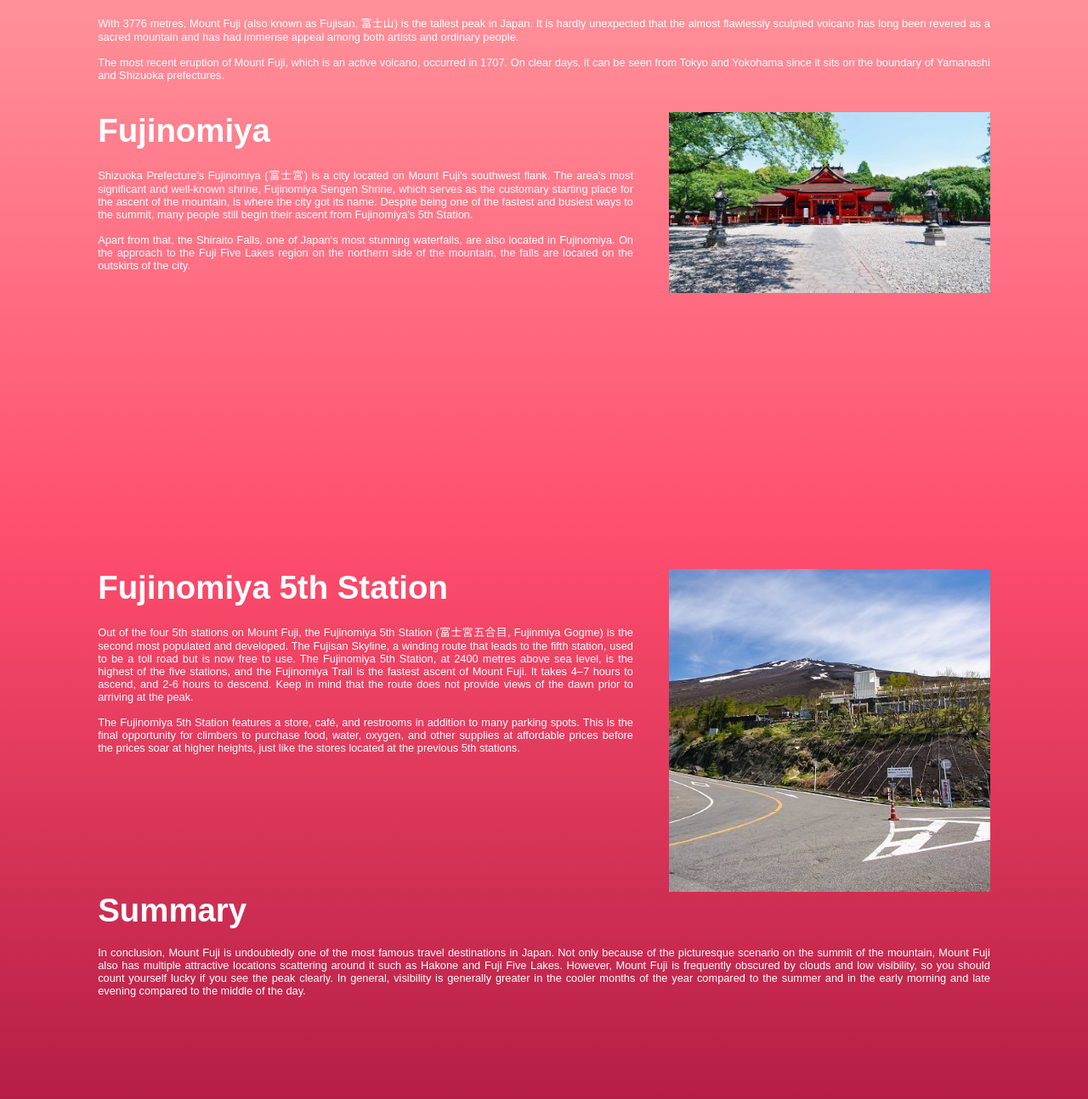
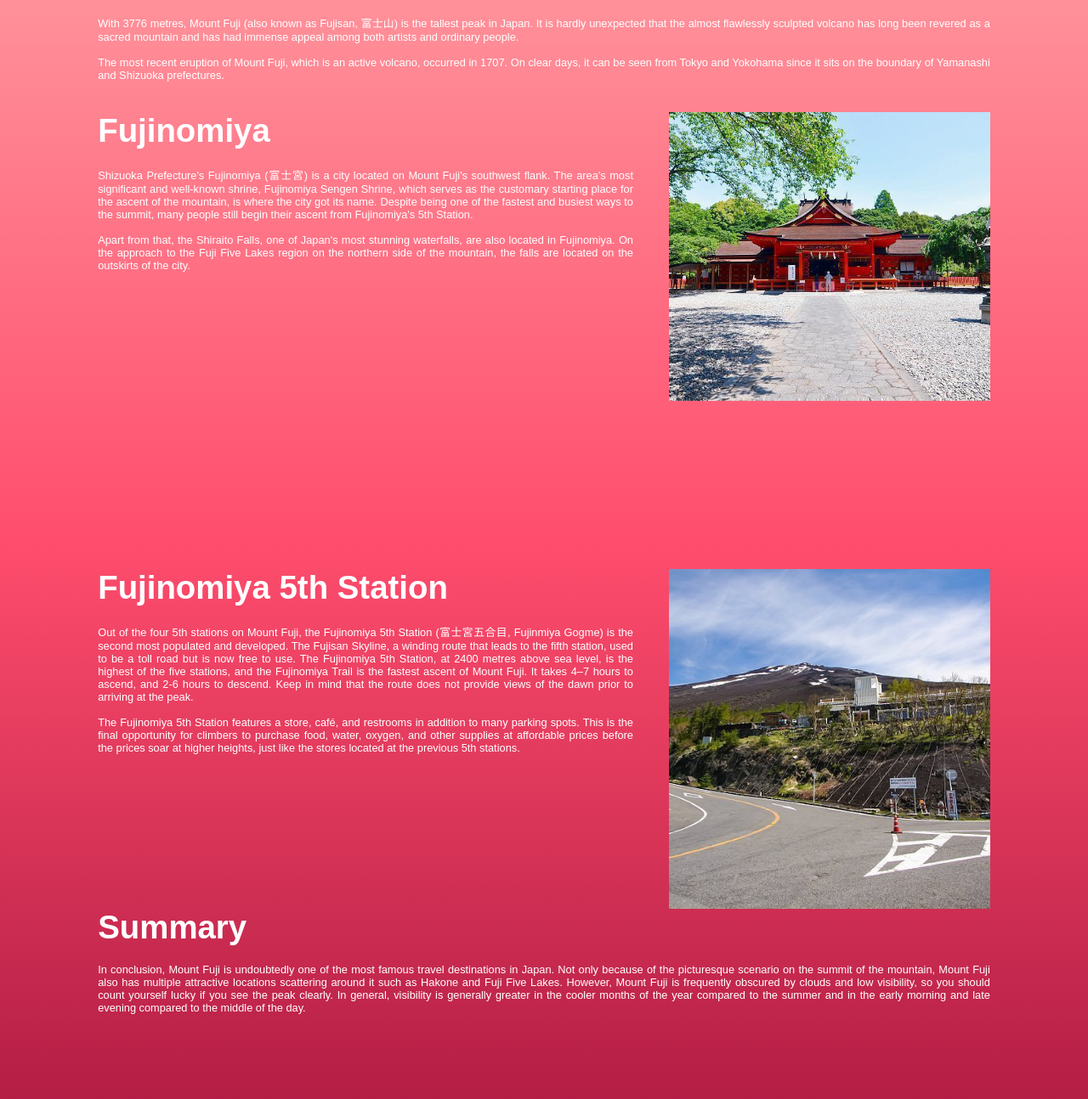
Before and after one commit to DeronFoo/Japan-Uncovered-by-Japan-Gurus, a plain HTML site: page fuji.html in a window 1280 px wide. Shown: the part 966-2260 px from the top of the page at 85% size. Drawn offline with Linux system fonts and the light colour scheme; a web font is replaced by a local one.

Commit message:
Update fuji.html

```diff
--- a/fuji.html
+++ b/fuji.html
@@ -99,11 +99,11 @@
                     <p>
                         Shizuoka Prefecture's Fujinomiya (富士宮)  is a city located on Mount Fuji's southwest flank. The area's most significant and well-known shrine, Fujinomiya Sengen Shrine, which serves as the customary starting place for the ascent of the mountain, is where the city got its name. Despite being one of the fastest and busiest ways to the summit, many people still begin their ascent from Fujinomiya's 5th Station. <br><br>
                         Apart from that, the Shiraito Falls, one of Japan's most stunning waterfalls, are also located in Fujinomiya. On the approach to the Fuji Five Lakes region on the northern side of the mountain, the falls are located on the outskirts of the city.
-                    </p>
+                    </p><br><br>
                     <!-- information paraphrased from https://www.japan-guide.com/e/e6365.html -->
                 </div>
                 <div class="half2">
-                    <img src="images/fuji/Fujinomiya.jpg" alt="Fujinomiya">
+                    <img height="340" src="images/fuji/Fujinomiya.jpg" alt="Fujinomiya">
                     <!-- image obtained from https://www.japan-guide.com/thumb/XYZeXYZe6365_1680.jpg -->
                 </div>
             </div>
@@ -119,7 +119,7 @@
                 <!-- information paraphrased from https://www.japan-guide.com/e/e6930.html -->
                 </div>
                 <div class="half2">
-                    <img height="380" src="images/fuji/Fujinomiya_5th_Station.jpg" alt="Fujinomiya 5th Station">
+                    <img height="400" src="images/fuji/Fujinomiya_5th_Station.jpg" alt="Fujinomiya 5th Station">
                     <!-- image obtained from https://www.japan-guide.com/g20/6930_01.jpg -->
                 </div>
             </div>
```
